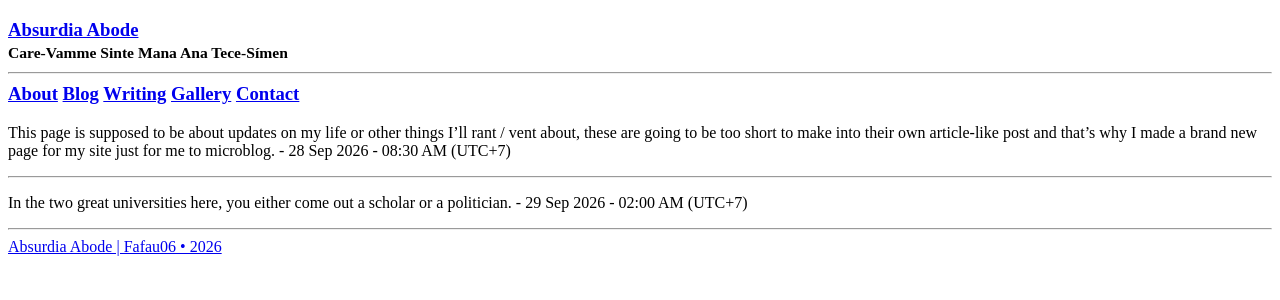
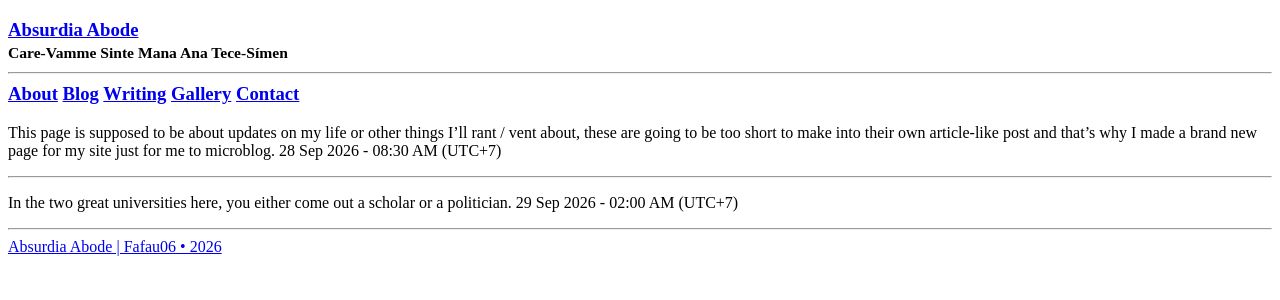
Before and after one commit to Fafau06/fafau06.github.io, a Jekyll site: the page built from menu/blog.md, in a window 1280 px wide. Shown: the top 300 px of the page. Built offline with Jekyll 4.4.1, drawn with Linux system fonts in a browser that asks for light colours; a script that is not in the unit is left out.

Commit message:
Update blog.html

```diff
--- a/_layouts/blog.html
+++ b/_layouts/blog.html
@@ -11,7 +11,7 @@
     {% endif %}
     <p>
       {{ post.content | strip_html }}
-      <span class="post-date"><a class="border" href="{{ site.github.url }}{{ post.url }}"><i class="icon icon-comment" aria-hidden="true"></i></a> - <i class="icon icon-calendar" aria-hidden="true"></i> {{ post.date | date_to_string }} - <i class="icon icon-clock" aria-hidden="true"></i> {{ post.hour }} (UTC+7)</span>
+      <span class="post-date"><a class="border" href="{{ site.github.url }}{{ post.url }}"><i class="icon icon-comment" aria-hidden="true"></i></a>    <i class="icon icon-calendar" aria-hidden="true"></i> {{ post.date | date_to_string }} - <i class="icon icon-clock" aria-hidden="true"></i> {{ post.hour }} (UTC+7)</span>
     </p>
     <hr>
   </div>
```
